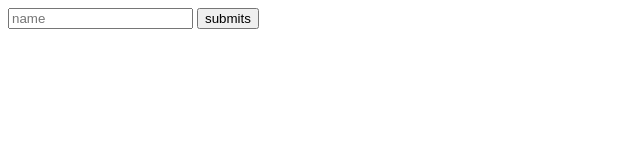
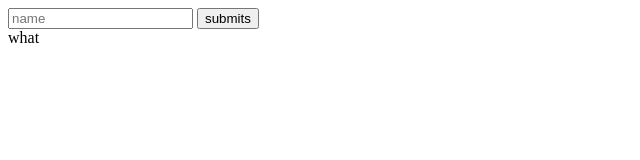
Before and after one commit to jts8257/42OAuth_experiment, a plain HTML site: page index.html in a window 1280 px wide. Shown: the full height of the page, 0-640 px from the left. Drawn offline with Linux system fonts and the light colour scheme.

Commit message:
Update index.html

```diff
--- a/index.html
+++ b/index.html
@@ -8,8 +8,8 @@
         <form action="result.html" method="get">
             <input type="text" placeholder="name" id="name">
             <button type="submit">submits</button>
-
         </form>
+        what
 
     </body>
 
```
